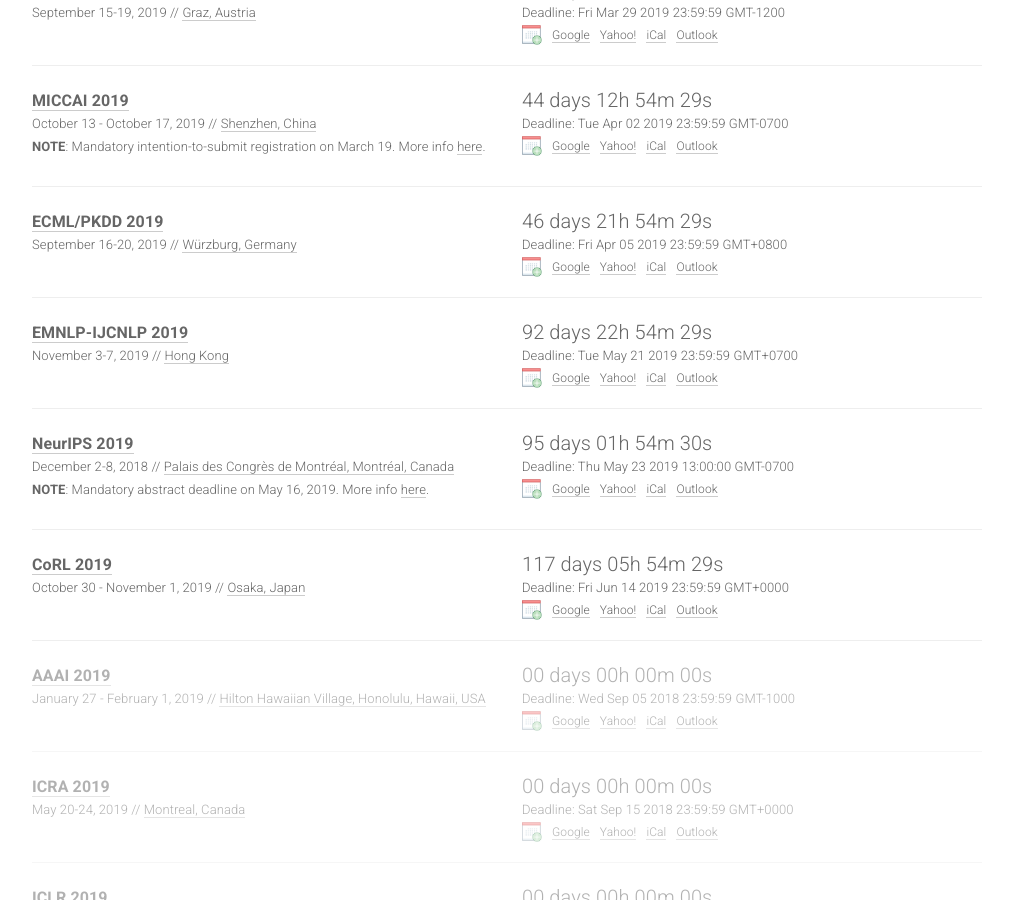
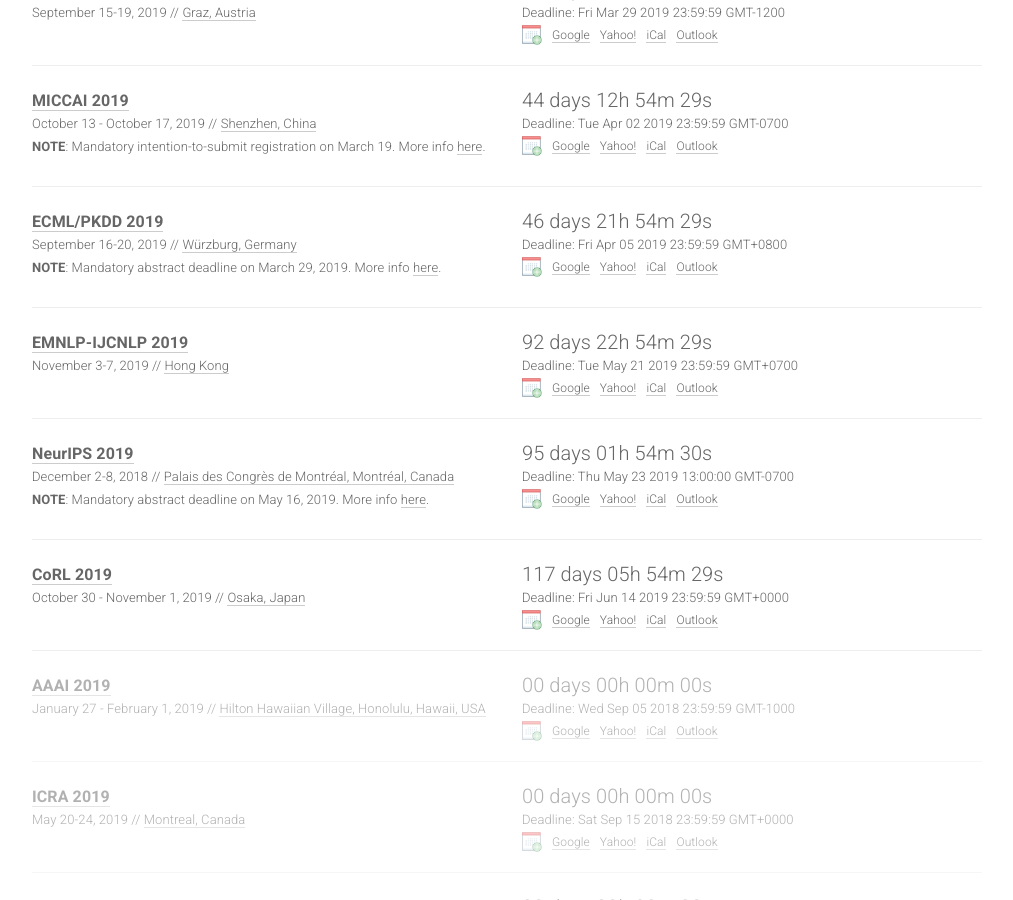
Before and after one commit to paperswithcode/ai-deadlines, a Jekyll site: the page built from index.html, in a window 1280 px wide and 900 px high, scrolled down 854 px. Shown: the whole window, without its empty margins (133-1146 px from the left). Built offline with Jekyll 4.4.1, drawn with Linux system fonts in a browser that asks for light colours; nearby versions of some CDN libraries; comment, search, counter and statistics services are not loaded.

Commit message:
Fixes ECML note

```diff
--- a/_data/conferences.yml
+++ b/_data/conferences.yml
@@ -85,7 +85,8 @@
   date: September 16-20, 2019
   place: "W\xFCrzburg, Germany"
   sub: ML
-  note:'<b>NOTE</b>: Mandatory abstract deadline on Mar 29, 2019. More info <a href=''https://ecmlpkdd2019.org/submissions/deadlines/''>here</a>.'
+  note: '<b>NOTE</b>: Mandatory abstract deadline on March 29, 2019. More info
+    <a href="https://ecmlpkdd2019.org/submissions/deadlines/">here</a>.'
 
 - title: EMNLP-IJCNLP
   year: 2019
```
